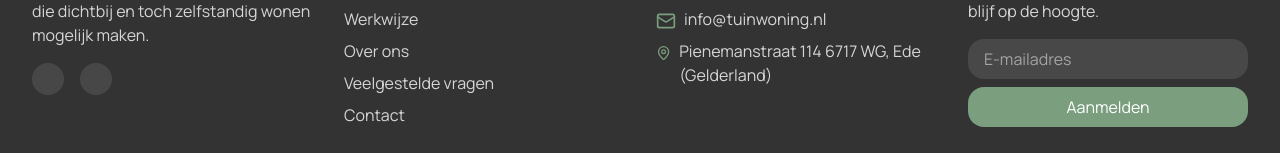
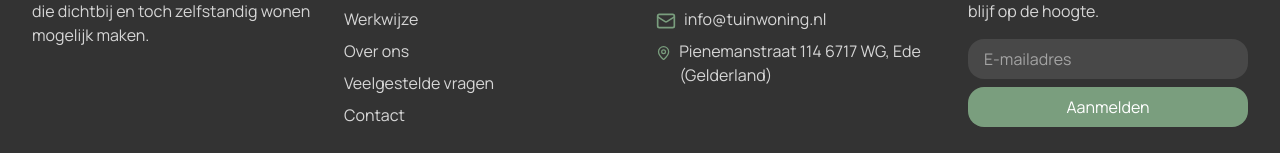
Before and after one commit to GioSetz18/tuinwoning.nl, a React (Vite) app: page /faq in a window 1280 px wide. Shown: the part 2827-2980 px from the top of the page. Built offline with nearby package versions, Linux system fonts and the light colour scheme.

Commit message:
Visual edit in Lovable
Edited UI in Lovable

```diff
--- a/src/components/Footer.tsx
+++ b/src/components/Footer.tsx
@@ -14,14 +14,10 @@ const Footer = () => {
             <div className="flex space-x-4">
               {/* Social media icons placeholder */}
               <a href="#" className="text-white/80 hover:text-white" aria-label="Facebook">
-                <div className="w-8 h-8 rounded-full bg-white/10 flex items-center justify-center">
-                  <span className="sr-only">Facebook</span>
-                </div>
+
               </a>
               <a href="#" className="text-white/80 hover:text-white" aria-label="LinkedIn">
-                <div className="w-8 h-8 rounded-full bg-white/10 flex items-center justify-center">
-                  <span className="sr-only">LinkedIn</span>
-                </div>
+
               </a>
             </div>
           </div>
```
